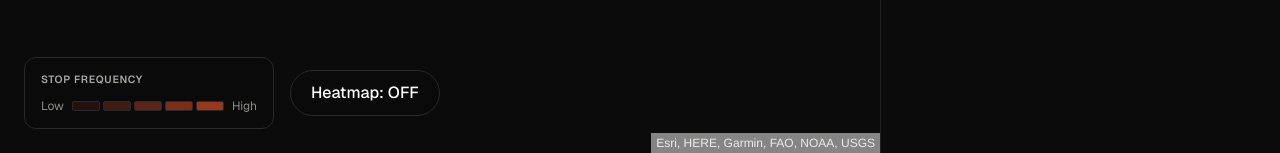
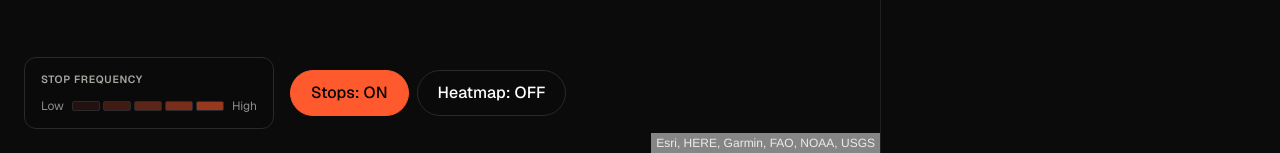
Before and after one commit to HonKit26113/headway, a React (Vite) app in the folder frontend/: page /app in a window 1280 px wide. Shown: the part 647-800 px from the top of the page. Built offline with nearby package versions, Linux system fonts and the light colour scheme; no server answers.

Commit message:
feat(be1): add bus stop display toggle button

```diff
--- a/frontend/src/components/MapContainer.jsx
+++ b/frontend/src/components/MapContainer.jsx
@@ -24,7 +24,7 @@ const DARK_STYLE = {
 
 const EMPTY_FC = { type: 'FeatureCollection', features: [] }
 
-export default function MapContainer({ campus = 'sfu', pin = null, heatmapEnabled = false, onStopClick }) {
+export default function MapContainer({ campus = 'sfu', pin = null, heatmapEnabled = false, stopsEnabled = true, onStopClick }) {
   const containerRef = useRef(null)
   const mapRef = useRef(null)
   const markerRef = useRef(null)
@@ -163,6 +163,13 @@ export default function MapContainer({ campus = 'sfu', pin = null, heatmapEnable
     }
   }, []) // Map initializes once
 
+  // Handle stops toggling
+  useEffect(() => {
+    const map = mapRef.current
+    if (!map || !mapReady) return
+    map.setLayoutProperty('stops-layer', 'visibility', stopsEnabled ? 'visible' : 'none')
+  }, [stopsEnabled, mapReady])
+
   // Handle heatmap toggling & fetching
   useEffect(() => {
     const map = mapRef.current
--- a/frontend/src/pages/MapView.jsx
+++ b/frontend/src/pages/MapView.jsx
@@ -11,6 +11,7 @@ export default function MapView() {
   const [result, setResult] = useState(null)
   const [pin, setPin] = useState(null)
   const [heatmapEnabled, setHeatmapEnabled] = useState(false)
+  const [stopsEnabled, setStopsEnabled] = useState(true)
   const [loading, setLoading] = useState(false)
   const [summaryLoading, setSummaryLoading] = useState(false)
   const searchBarRef = useRef(null)
@@ -22,6 +23,7 @@ export default function MapView() {
           campus={campus}
           pin={pin}
           heatmapEnabled={heatmapEnabled}
+          stopsEnabled={stopsEnabled}
           onStopClick={(stop) => searchBarRef.current?.selectLocation(stop)}
         />
         <SearchBar
@@ -37,7 +39,18 @@ export default function MapView() {
         <div className="absolute bottom-6 left-6 z-10 flex items-center gap-4">
           <Legend />
 
-          {/* Heatmap Toggle */}
+          <div className="flex gap-2">
+            <button
+              onClick={() => setStopsEnabled(!stopsEnabled)}
+              className="px-5 py-2.5 rounded-full font-medium transition-colors h-fit"
+              style={{
+                background: stopsEnabled ? '#FF5A2E' : 'rgba(11,11,12,0.92)',
+                color: stopsEnabled ? '#000' : '#fff',
+                border: stopsEnabled ? '1px solid #FF5A2E' : '1px solid #2a2a2e'
+              }}
+            >
+              {stopsEnabled ? 'Stops: ON' : 'Stops: OFF'}
+            </button>
             <button
               onClick={() => setHeatmapEnabled(!heatmapEnabled)}
               className="px-5 py-2.5 rounded-full font-medium transition-colors h-fit"
@@ -51,6 +64,7 @@ export default function MapView() {
             </button>
           </div>
         </div>
+      </div>
       <ScorePanel result={result} isSample={!result} loading={summaryLoading} />
     </div>
   )
```
Lines whose indentation alone changed are shown as unchanged.
